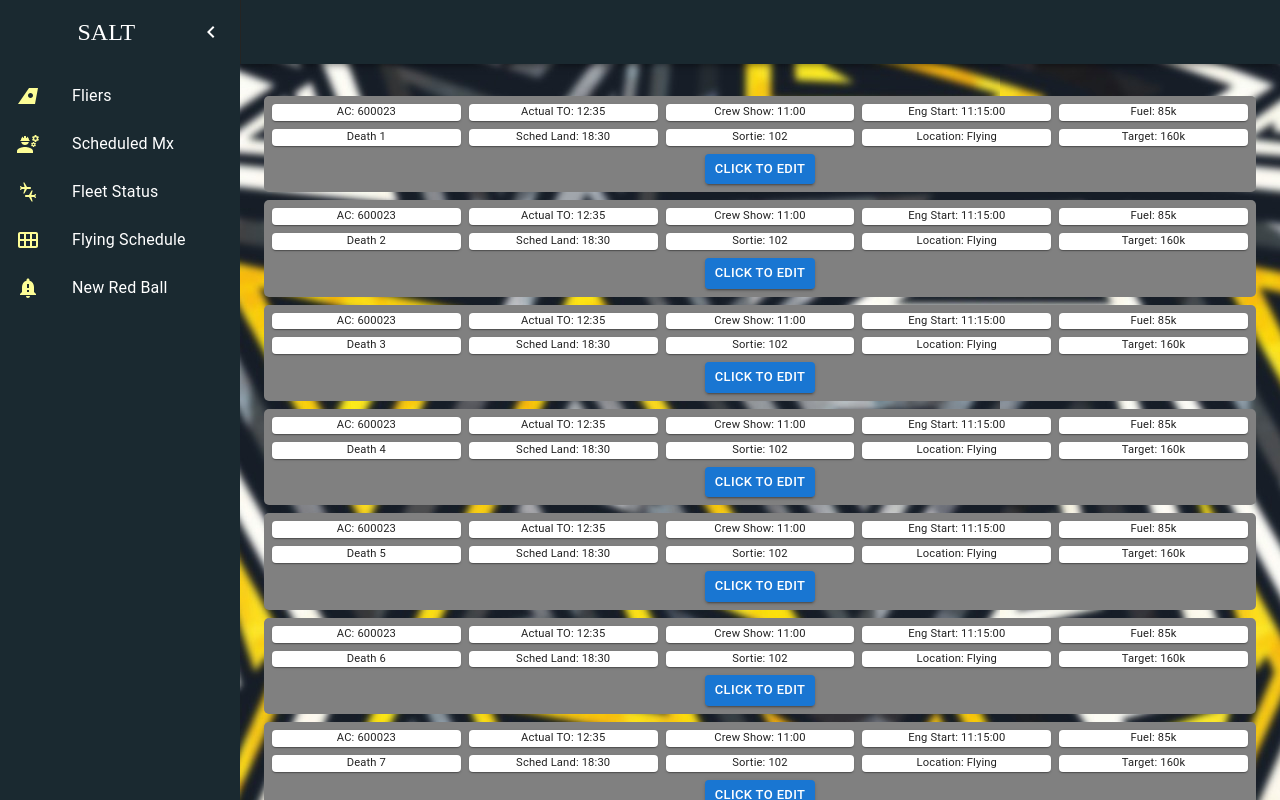
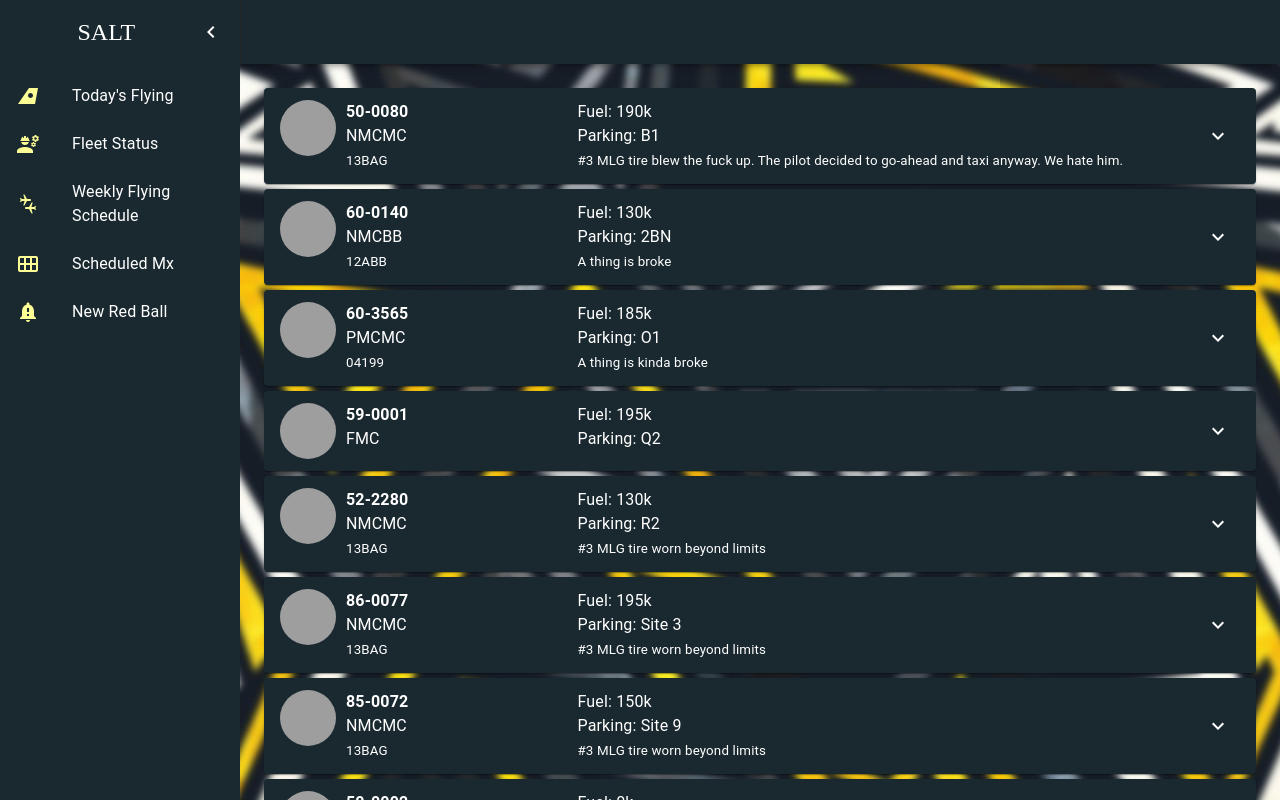
Before and after one commit to sjmcclure2/Capstone, a React (Create React App) app in the folder client/: page / in a window 1280 px wide. Both pictures are taken after a click on the button "open drawer". Shown: the top 800 px of the page. Built offline with nearby package versions, Linux system fonts and the light colour scheme; grey boxes are pictures that could not be loaded.

Commit message:
Co-authored-by: Mercedes Porter <MercedesPorter@users.noreply.github.com> Co-authored-by: roninlul <roninlul@users.noreply.github.com>

```diff
--- a/client/src/App.js
+++ b/client/src/App.js
@@ -27,6 +27,7 @@ import Flyingschedule from './components/flyingschedule';
 import RedBall from './components/redball';
 import ScheduledMx from './components/scheduledmx';
 import image from './preview.jpeg';
+import TodaySorties from './components/todaysorties';
 
 const drawerWidth = 240;
 
@@ -93,20 +94,39 @@ export default function PersistentDrawerLeft() {
   };
 
   return (
-    <Box sx={{ display: 'flex', height: '100%', width: '100%', backgroundImage: `url(${image})`}}>
+    <Box
+      sx={{
+        display: 'flex',
+        height: '100%',
+        width: '100%',
+        backgroundImage: `url(${image})`}}
+    >
       <CssBaseline />
-      <AppBar position="fixed" open={open}>
-        <Toolbar sx={{backgroundColor: '#1A2930', borderLeft: '1px solid', borderColor: '#242423'}}>
+      <AppBar
+        position="fixed"
+        open={open}
+      >
+        <Toolbar
+          sx={{
+            backgroundColor: '#1A2930',
+            borderLeft: '1px solid',
+            borderColor: '#242423'}}
+          >
           <IconButton
             color="inherit"
             aria-label="open drawer"
             onClick={handleDrawerOpen}
             edge="start"
-            sx={{ mr: 2, ...(open && { display: 'none' }) }}
+            sx={{
+              mr: 2,
+              ...(open && { display: 'none' }) }}
           >
             <MenuIcon />
           </IconButton>
-          <Typography variant="h6" noWrap component="div">
+          <Typography
+            variant="h6"
+            noWrap component="div"
+          >
             {decodeURI(window.location.pathname.slice(1))}
           </Typography>
         </Toolbar>
@@ -125,19 +145,47 @@ export default function PersistentDrawerLeft() {
         anchor="left"
         open={open}
       >
-        <DrawerHeader sx={{backgroundColor: '#1A2930'}}>
-          <Typography variant='h5' sx={{paddingRight: '25%', color: 'white', fontFamily: 'cursive'}}>SALT</Typography>
-          <IconButton onClick={handleDrawerClose} sx={{color: 'white'}}>
-            {theme.direction === 'ltr' ? <ChevronLeftIcon /> : <ChevronRightIcon />}
+        <DrawerHeader
+          sx={{
+            backgroundColor: '#1A2930'}}
+          >
+          <Typography
+            variant='h5'
+            sx={{
+              paddingRight: '25%',
+              color: 'white',
+              fontFamily: 'cursive'}}
+          >
+            SALT
+          </Typography>
+          <IconButton
+            onClick={handleDrawerClose}
+            sx={{
+              color: 'white'}}
+            >
+              {theme.direction === 'ltr' ? <ChevronLeftIcon /> : <ChevronRightIcon />}
           </IconButton>
         </DrawerHeader>
-        <List sx={{backgroundColor: '#1A2930', height: '100%'}}>
-          {['Fliers', 'Scheduled Mx', 'Fleet Status', 'Flying Schedule', 'New Red Ball'].map((text, index) => (
-            <ListItem button component={Link} to={`/${text}`} key={text}>
+        <List
+          sx={{
+            backgroundColor: '#1A2930',
+            height: '100%'}}
+        >
+          {["Today's Flying",'Fleet Status', 'Weekly Flying Schedule', 'Scheduled Mx', 'New Red Ball'].map((text, index) => (
+            <ListItem
+              button
+              component={Link}
+              to={`/${text}`}
+              key={text}
+            >
               <ListItemIcon>
                 {icons[index]}
               </ListItemIcon>
-              <ListItemText primary={text} sx={{color: 'white'}} />
+              <ListItemText
+                primary={text}
+                sx={{
+                  color: 'white'}}
+              />
             </ListItem>
           ))}
         </List>
@@ -146,11 +194,11 @@ export default function PersistentDrawerLeft() {
         <DrawerHeader />
         <Routes>
           <Route path='/' element={<Home/>}/>
-          <Route path='Fliers' element={<Home/>}/>
+          <Route path="Today's%20Flying" element={<TodaySorties/>}/>
+          <Route path='Fleet%20Status' element={<FleetStatus/>}/>
+          <Route path='Weekly%20Flying%20Schedule' element={<Flyingschedule/>}/>
           <Route path='Scheduled%20Mx' element={<ScheduledMx/>}/>
-          <Route path='Flying%20Schedule' element={<Flyingschedule/>}/>
           <Route path='New%20Red%20Ball' element={<RedBall/>}/>
-          <Route path='Fleet%20Status' element={<FleetStatus/>}/>
         </Routes>
       </Main>
     </Box>
--- /dev/null
+++ b/client/src/components/aircraftinfo.js
@@ -0,0 +1,20 @@
+import { Card, Container } from '@mui/material';
+import React, { useState } from 'react';
+
+export default function AircraftInfo(props) {
+  const [mxActions, setMxActions] = useState();
+  const [notes, setNotes] = useState();
+  const aircraft = props.tail;
+
+  return(
+    <Container>
+      <Card
+        sx={{
+          maxHeight: '200px'
+        }}
+      >
+        {aircraft.tailNumber}
+      </Card>
+    </Container>
+  )
+}
--- a/client/src/components/aircraftmodal.js
+++ b/client/src/components/aircraftmodal.js
@@ -6,6 +6,7 @@ import Modal from '@mui/material/Modal';
 import { TextField } from '@mui/material';
 import { useState, useEffect } from 'react';
 import axios from 'axios';
+import EditIcon from '@mui/icons-material/Edit';
 
 const style = {
   position: 'absolute',
@@ -32,8 +33,8 @@ function AircraftModal() {
 
   return (
     <div>
-      <Button sx={{marginTop:1}}variant="contained" size="small" onClick={handleOpen}>
-        Click to Edit
+      <Button sx={{marginTop:1}} variant="contained" size="small" onClick={handleOpen} startIcon={<EditIcon />}>
+        Edit
       </Button>
       <Modal
         open={open}
--- a/client/src/components/fleetstatus.js
+++ b/client/src/components/fleetstatus.js
@@ -8,9 +8,9 @@ import { aircraft } from '../constants';
 import FiveDayForecast from './fivedayforecast';
 import { Avatar, Button, Card } from '@mui/material';
 import { format } from 'date-fns';
+import AircraftInfo from './aircraftinfo';
 
-
-export default function ControlledAccordions() {
+export default function FleetStatus() {
   const [expanded, setExpanded] = useState(false);
   const [acft, setAcft] = useState(aircraft);
   const handleChange = (panel) => (event, isExpanded) => {
@@ -21,14 +21,14 @@ export default function ControlledAccordions() {
     <div style={{backgroundColor: '3b3a38'}}>
       {acft.map(tail => (
         <div style={{marginBottom: '5px'}}>
-        <Accordion expanded={expanded === tail.tailNumber} onChange={handleChange(tail.tailNumber)} sx={{backgroundColor: 'lightgray', paddingRight: '10px'}}>
+        <Accordion expanded={expanded === tail.tailNumber} onChange={handleChange(tail.tailNumber)} sx={{backgroundColor: '#1A2930', color: 'white', paddingRight: '10px'}}>
           <AccordionSummary
-            // expandIcon={<ExpandMoreIcon />}
+            expandIcon={<ExpandMoreIcon style={{color: 'white'}}/>}
             aria-controls="panel1bh-content"
             id="panel1bh-header"
           >
             <Avatar alt={tail.tailNumber} src={tail.noseart} sx={{marginRight: '10px', height: '56px', width: '56px'}}/>
-            <Card elevation={0} sx={{ width: '25%', flexShrink: 0, backgroundColor: 'lightgray'}}>
+            <Card elevation={0} sx={{ width: '25%', flexShrink: 0, backgroundColor: '#1A2930', color: 'white'}}>
               <b>{tail.tailNumber}</b> <br></br> {tail.status} <br></br> <small>{tail.wuc}</small>
             </Card>
             <Typography sx={{ width: '65%', flexShrink: 0 }}>
@@ -40,7 +40,6 @@ export default function ControlledAccordions() {
             <Typography><b>Last Fly:</b> {format(new Date(tail.last_flight), 'Pp')}</Typography>
             <Typography><b>Next Fly:</b> {format(new Date(tail.next_flight), 'Pp')}</Typography>
             <Typography><b>Airframe Hours:</b> {tail.airframe_hrs}</Typography>
-            <FiveDayForecast tail={tail}/>
           </AccordionDetails>
         </Accordion>
         </div>
--- a/client/src/components/home.js
+++ b/client/src/components/home.js
@@ -2,13 +2,15 @@ import * as React from 'react';
 import { Box } from '@mui/material';
 import TodaySorties from './todaysorties';
 import { ACInfo } from '../constants';
+import FleetStatus from './fleetstatus'
 
 
 function Home () {
   const [fliers, setFliers] = React.useState(ACInfo)
   return(
     <Box>
-     <TodaySorties aircraft={fliers} />
+      <FleetStatus/>
+     {/* <TodaySorties aircraft={fliers} /> */}
    </Box>
   )
 }
--- a/client/src/components/todaysorties.js
+++ b/client/src/components/todaysorties.js
@@ -27,7 +27,7 @@ function TodaySorties() {
     return(
       <Container style={{
         minHeight: "10vh",
-        backgroundColor: "grey",
+        backgroundColor: "#1A2930",
         pageBreakAfter: "auto",
         fontSize: "1.4vh",
         marginTop: "1vh",
@@ -38,34 +38,34 @@ function TodaySorties() {
       }} >
         <Grid container spacing={1} columns={10} rowSpacing={1}>
           <Grid item xs={2}>
-            <Card>AC: {plane.tail_number}</Card>
+            <Card sx={{backgroundColor: '#FDFD96'}}>AC: {plane.tail_number}</Card>
           </Grid>
           <Grid item xs={2}>
-            <Card>{plane.actual_launch != null ? `Actual TO: ${plane.actual_launch.slice(11,16)}` : `Sched TO: ${plane.projected_launch.slice(11,16)}`}</Card>
+            <Card sx={{backgroundColor: '#FDFD96'}}>{plane.actual_launch != null ? `Actual TO: ${plane.actual_launch.slice(11,16)}` : `Sched TO: ${plane.projected_launch.slice(11,16)}`}</Card>
           </Grid>
           <Grid item xs={2}>
-            <Card> {plane.crew_show != null ? `Crew Show: ${plane.crew_show.slice(11,16)}` : `Crew Rdy: ${plane.crew_ready.slice(11,16)}` }</Card>
+            <Card sx={{backgroundColor: '#FDFD96'}}> {plane.crew_show != null ? `Crew Show: ${plane.crew_show.slice(11,16)}` : `Crew Rdy: ${plane.crew_ready.slice(11,16)}` }</Card>
           </Grid>
           <Grid item xs={2}>
-            <Card>{plane.crew_show != null ? `Eng Start: ${plane.eng_start}`: `Crew Show: ${plane.crew_show}`}</Card>
+            <Card sx={{backgroundColor: '#FDFD96'}}>{plane.crew_show != null ? `Eng Start: ${plane.eng_start}`: `Crew Show: ${plane.crew_show}`}</Card>
           </Grid>
           <Grid item xs={2}>
-            <Card>Fuel: {plane.fuel_quantity}k</Card>
+            <Card sx={{backgroundColor: '#FDFD96'}}>Fuel: {plane.fuel_quantity}k</Card>
           </Grid>
           <Grid item xs={2}>
-            <Card>{plane.call_sign}</Card>
+            <Card sx={{backgroundColor: '#FDFD96'}}>{plane.call_sign}</Card>
           </Grid>
           <Grid item xs={2}>
-            <Card>{plane.actual_land != null ? `Actual Land: ${plane.actual_land.slice(11,16)}` : `Sched Land: ${plane.projected_land.slice(11,16)}`}</Card>
+            <Card sx={{backgroundColor: '#FDFD96'}}>{plane.actual_land != null ? `Actual Land: ${plane.actual_land.slice(11,16)}` : `Sched Land: ${plane.projected_land.slice(11,16)}`}</Card>
           </Grid>
           <Grid item xs={2}>
-            <Card>Sortie: {plane.sortie_id}</Card>
+            <Card sx={{backgroundColor: '#FDFD96'}}>Sortie: {plane.sortie_id}</Card>
           </Grid>
           <Grid item xs={2}>
-            <Card>{locationFinder(plane)}</Card>
+            <Card sx={{backgroundColor: '#FDFD96'}}>{locationFinder(plane)}</Card>
           </Grid>
           <Grid item xs={2}>
-            <Card>Target: {plane.req_fuel}k</Card>
+            <Card sx={{backgroundColor: '#FDFD96'}}>Target: {plane.req_fuel}k</Card>
           </Grid>
         </Grid>
         <AircraftModal/>
--- a/client/src/constants.js
+++ b/client/src/constants.js
@@ -310,6 +310,7 @@ export const aircraft = [
     status:'NMCMC',
     mx_etic: '12 May @ 1330',
     symbol: '/',
+    jcn: 220120044,
     discrepancy: '#3 MLG tire worn beyond limits',
     wuc: '13BAG',
     shop: '',
```
Also changed, not shown: client/src/components/redball.js (line endings or trailing spaces), 1 other file (tests, documents, lock files or other folders).
